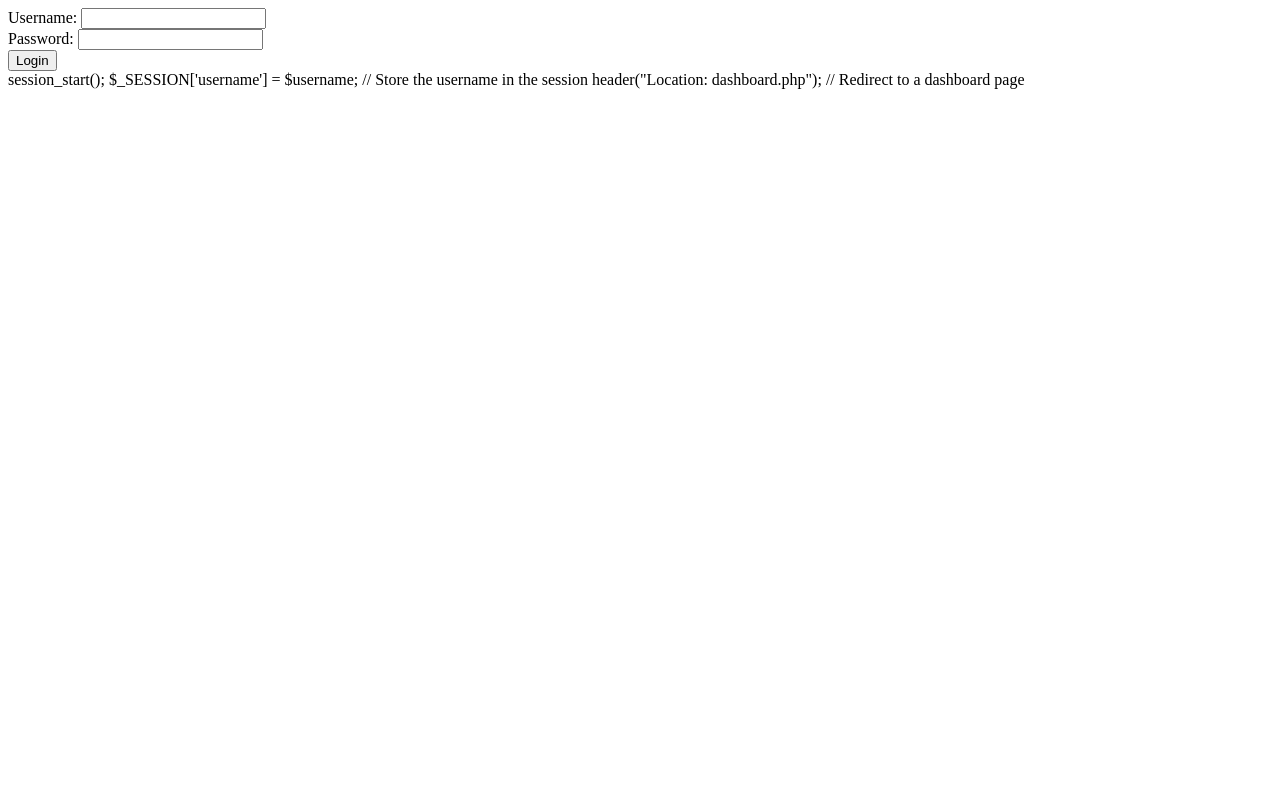
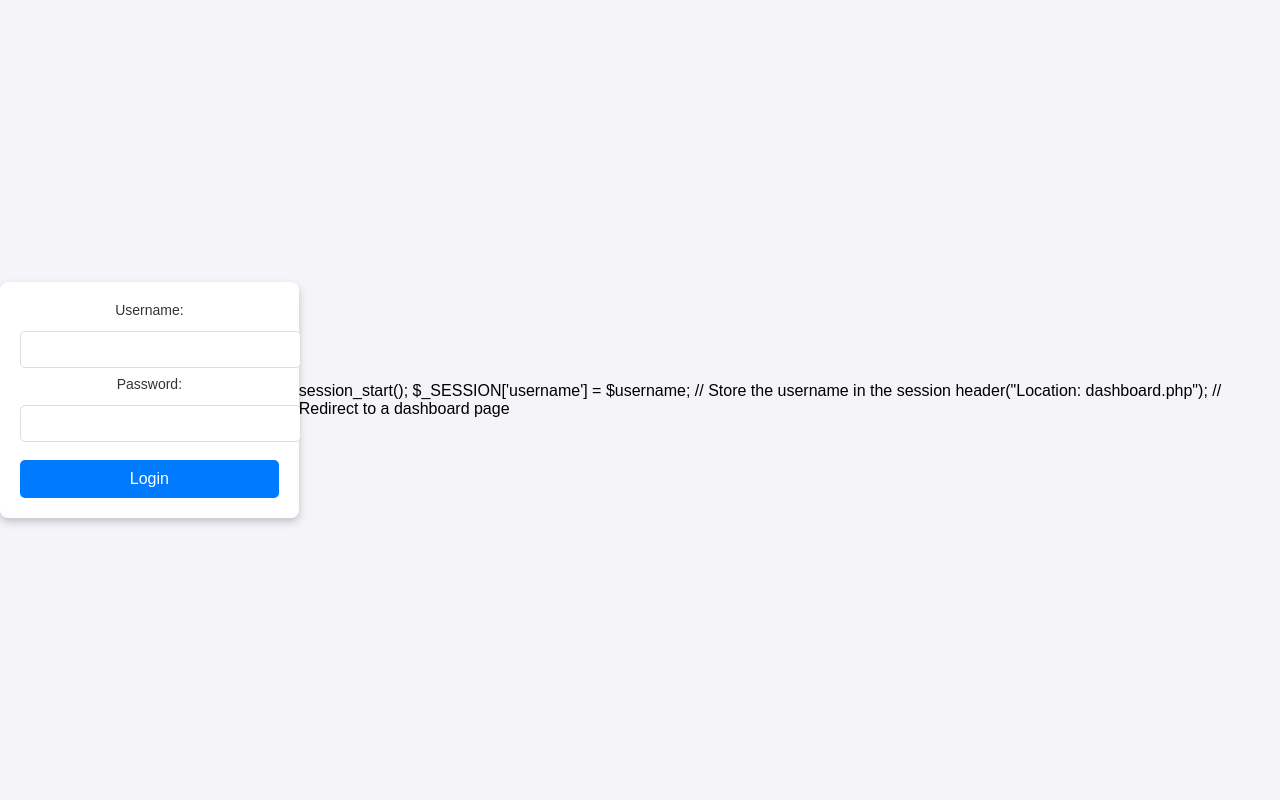
Before and after one commit to thilini-nisansala/User-Authentication-System, a PHP site: page /login.php in a window 1280 px wide. Run offline with PHP 8.4, Linux system fonts and the light colour scheme.

Commit message:
create CSS

```diff
--- a/login.php
+++ b/login.php
@@ -2,6 +2,8 @@
 <html>
 <head>
     <title>Login</title>
+    <link rel="stylesheet" type="text/css" href="styles.css">
+
 </head>
 <body>
     <form action="login.php" method="POST">
--- a/register.php
+++ b/register.php
@@ -2,6 +2,8 @@
 <html>
 <head>
     <title>Register</title>
+    <link rel="stylesheet" type="text/css" href="styles.css">
+
 </head>
 <body>
     <form action="register.php" method="POST">
--- /dev/null
+++ b/styles.css
@@ -0,0 +1,55 @@
+/* Basic styling for body and form */
+body {
+    font-family: Arial, sans-serif;
+    background-color: #f4f4f9;
+    display: flex;
+    justify-content: center;
+    align-items: center;
+    height: 100vh;
+    margin: 0;
+}
+
+/* Styling the form container */
+form {
+    background-color: #ffffff;
+    padding: 20px;
+    width: 300px;
+    border-radius: 8px;
+    box-shadow: 0 4px 8px rgba(0, 0, 0, 0.2);
+    text-align: center;
+}
+
+/* Form inputs */
+input[type="text"],
+input[type="password"] {
+    width: 100%;
+    padding: 10px;
+    margin: 8px 0;
+    border: 1px solid #ddd;
+    border-radius: 5px;
+}
+
+/* Button styling */
+button {
+    width: 100%;
+    padding: 10px;
+    background-color: #007bff;
+    border: none;
+    color: white;
+    font-size: 16px;
+    border-radius: 5px;
+    cursor: pointer;
+    margin-top: 10px;
+}
+
+button:hover {
+    background-color: #0056b3;
+}
+
+/* Labels styling */
+label {
+    font-size: 14px;
+    color: #333;
+    display: block;
+    margin-bottom: 5px;
+}
```
